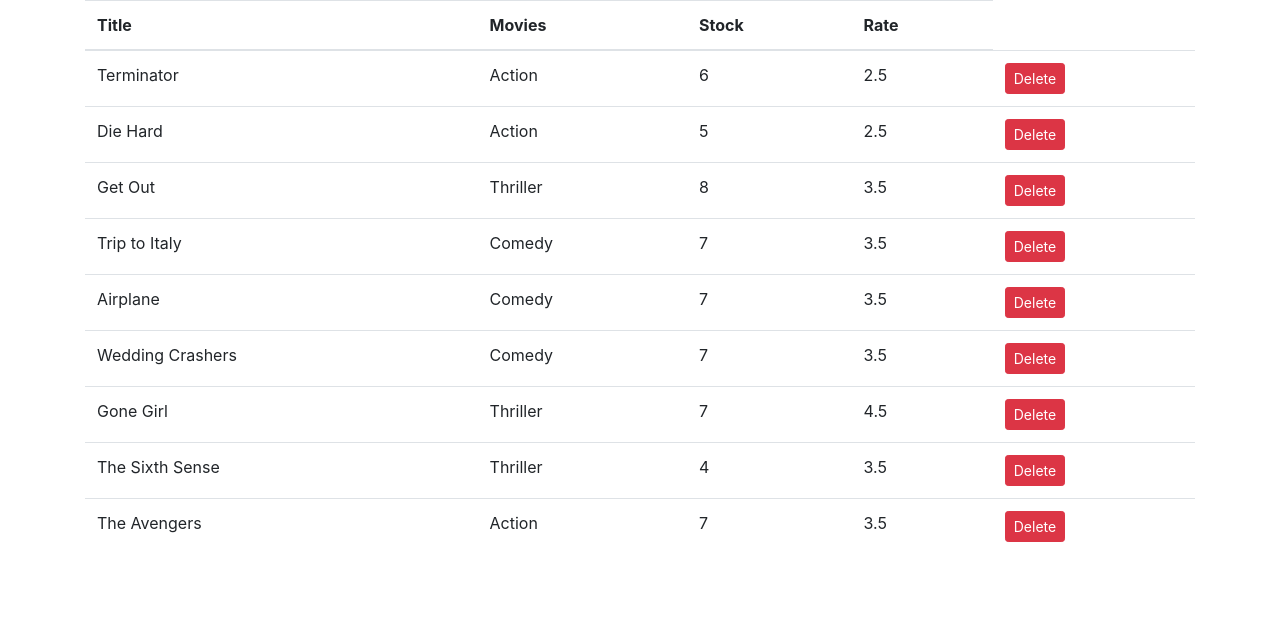
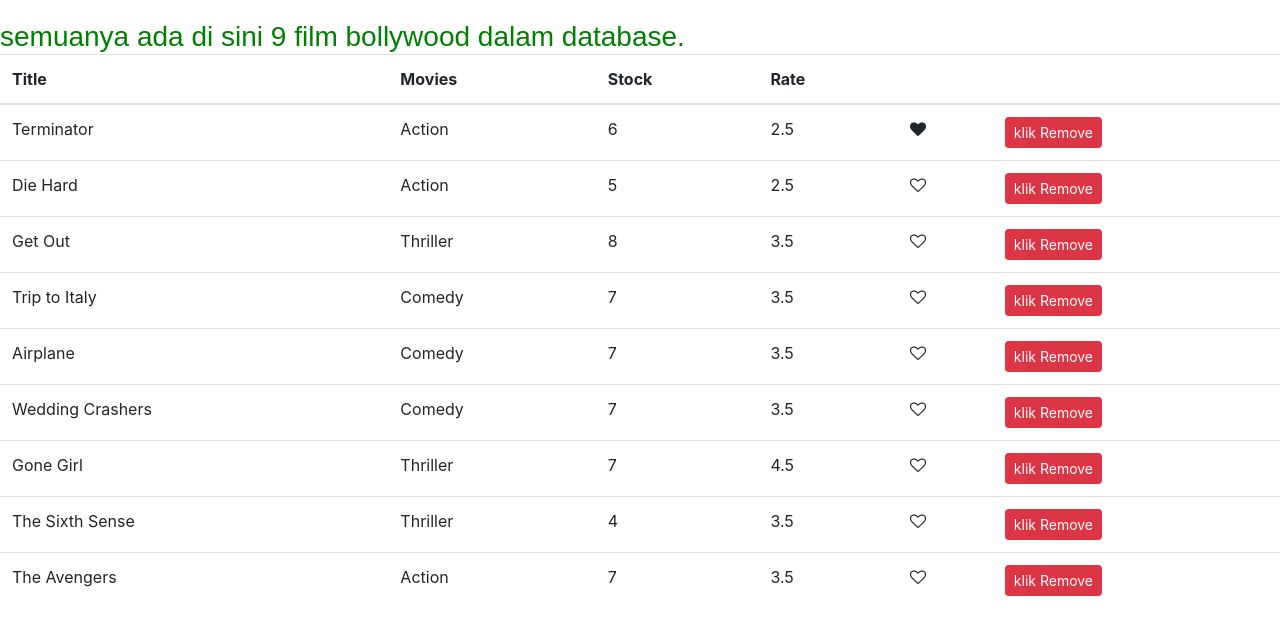
Before and after one commit to halalan/codewithmosh-vidly, a React (Create React App) app: page / in a window 1280 px wide. Shown: the top 634 px of the page. Built offline with nearby package versions, Linux system fonts and the light colour scheme.

Commit message:
my commit

```diff
--- a/src/App.js
+++ b/src/App.js
@@ -1,5 +1,5 @@
 import React, { Component } from 'react';
-import Movies from './component/Deleting /movies';
+import Movie from './components';
 
 
 class App extends Component {
@@ -7,10 +7,10 @@
     return (
       <div>
     <main className="container">
-    <Movies />
+
     </main>
 
-
+    <Movie/>
     </div>
     );
   }
--- /dev/null
+++ b/src/components/common/like.jsx
@@ -0,0 +1,17 @@
+import React, { Component } from 'react';
+
+class Like extends Component {
+
+    render() {
+        let classes = "fa fa-heart";
+        if (!this.props.liked) classes += "-o";
+        return (
+        <i onClick={this.props.onClick}
+        style={{cursor: 'pointer'}}
+         className={classes}
+         aria-hidden="true"></i>
+        );
+    }
+}
+
+export default Like;
--- /dev/null
+++ b/src/components/index.js
@@ -0,0 +1 @@
+export {default} from './movies';
--- a/src/component/Conditional/movies.js
+++ b/src/components/movies.jsx
@@ -1,6 +1,7 @@
 import React, { Component } from 'react'
-import  { getMovies } from '../../services/fakeMovieService';
+import  { getMovies } from '../services/fakeMovieService'
 import './index.css';
+import Like from './common/like';
 
 
  class Movies extends Component {
@@ -13,6 +14,15 @@
   const movies = this.state.movies.filter(m => m._id !== movie._id);
   this.setState({ movies });
    };
+
+handleLike = (movie) => {
+  const movies = [...this.state.movies];
+  const index = movies.indexOf(movie);
+  movies[index] = {...movies[index] };
+  movies[index].liked = !movies[index].liked;
+  this.setState({movies});
+
+};
 
    render() {
 const { length: count } = this.state.movies;
@@ -30,6 +40,8 @@
      <th>Movies</th>
      <th>Stock</th>
      <th>Rate</th>
+     <th/>
+     <th/>
      </tr>
     </thead>
      <tbody>
@@ -39,6 +51,9 @@
        <td>{movie.genre.name}</td>
         <td>{movie.numberInStock}</td>
      <td>{movie.dailyRentalRate}</td>
+     <td>
+       <Like liked={movie.liked}  onClick={() =>this.handleLike(movie)}/>
+       </td>
      <td>
        <button onClick={() => this.handleDelete(movie)}
        className="btn btn-danger btn-sm"
--- a/src/services/fakeMovieService.js
+++ b/src/services/fakeMovieService.js
@@ -7,7 +7,8 @@
     genre: { _id: "5b21ca3eeb7f6fbccd471818", name: "Action" },
     numberInStock: 6,
     dailyRentalRate: 2.5,
-    publishDate: "2018-01-03T19:04:28.809Z"
+    publishDate: "2018-01-03T19:04:28.809Z",
+    liked: true
   },
   {
     _id: "5b21ca3eeb7f6fbccd471816",
```
Also changed, not shown: src/components/index.css (renamed from src/component/Conditional/index.css), src/movie.jsx (renamed from src/component/Deleting /movies.js).
